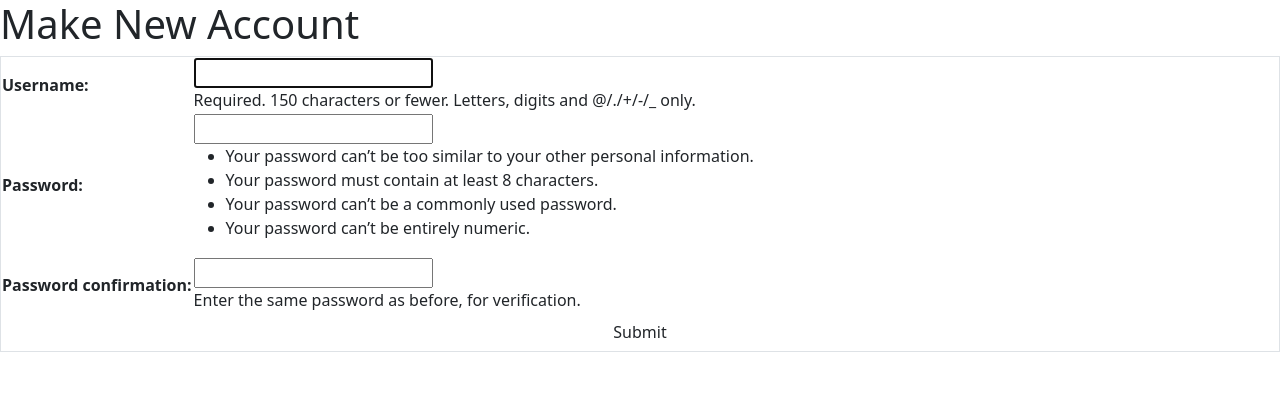
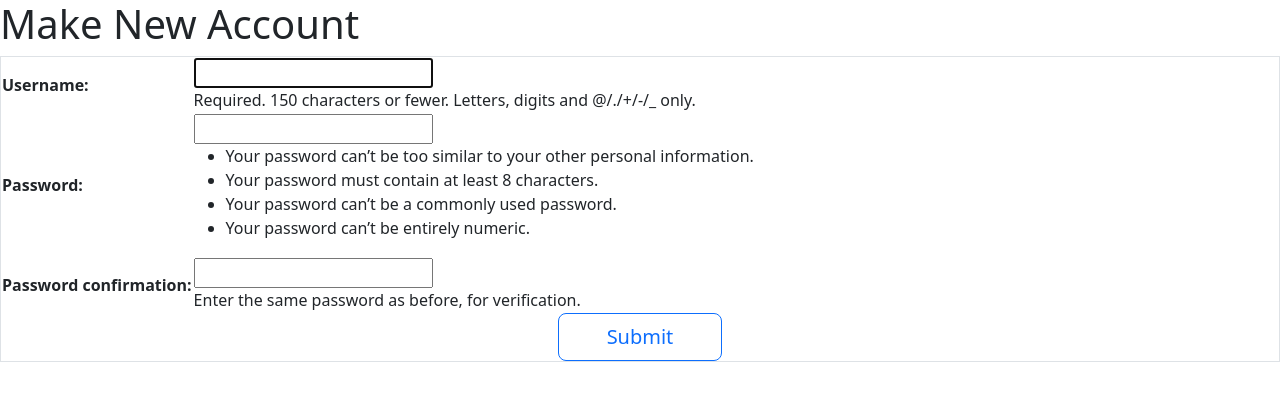
Before and after one commit to KingGedorah/Tugas-2-PBP, a Django app: page /todolist/register/ in a window 1280 px wide. Shown: the top 401 px of the page. Run offline with Django 4.2, Linux system fonts and the light colour scheme.

Commit message:
Menambahkan Styling Halaman

```diff
--- a/templates/base.html
+++ b/templates/base.html
@@ -6,7 +6,7 @@
   <meta charset="UTF-8">
   <meta name="viewport" content="width=device-width, initial-scale=1.0">
   <link rel="stylesheet" href="{% static 'css/style.css' %}">
-  <link href="https://cdn.jsdelivr.net/npm/bootstrap@5.0.2/dist/css/bootstrap.min.css" rel="stylesheet" integrity="sha384-EVSTQN3/azprG1Anm3QDgpJLIm9Nao0Yz1ztcQTwFspd3yD65VohhpuuCOmLASjC" crossorigin="anonymous">
+  <link href="https://cdn.jsdelivr.net/npm/bootstrap@5.2.1/dist/css/bootstrap.min.css" rel="stylesheet" integrity="sha384-iYQeCzEYFbKjA/T2uDLTpkwGzCiq6soy8tYaI1GyVh/UjpbCx/TYkiZhlZB6+fzT" crossorigin="anonymous">
   {% block meta %}
   {% endblock meta %}
 </head>
@@ -14,9 +14,7 @@
 <body>
   {% block content %}
   {% endblock content %}
-  <script src="https://cdn.jsdelivr.net/npm/bootstrap@5.0.2/dist/js/bootstrap.bundle.min.js" integrity="sha384-MrcW6ZMFYlzcLA8Nl+NtUVF0sA7MsXsP1UyJoMp4YLEuNSfAP+JcXn/tWtIaxVXM" crossorigin="anonymous"></script>
-  <script src="https://cdn.jsdelivr.net/npm/@popperjs/core@2.9.2/dist/umd/popper.min.js" integrity="sha384-IQsoLXl5PILFhosVNubq5LC7Qb9DXgDA9i+tQ8Zj3iwWAwPtgFTxbJ8NT4GN1R8p" crossorigin="anonymous"></script>
-<script src="https://cdn.jsdelivr.net/npm/bootstrap@5.0.2/dist/js/bootstrap.min.js" integrity="sha384-cVKIPhGWiC2Al4u+LWgxfKTRIcfu0JTxR+EQDz/bgldoEyl4H0zUF0QKbrJ0EcQF" crossorigin="anonymous"></script>
+  <script src="https://cdn.jsdelivr.net/npm/bootstrap@5.2.1/dist/js/bootstrap.bundle.min.js" integrity="sha384-u1OknCvxWvY5kfmNBILK2hRnQC3Pr17a+RTT6rIHI7NnikvbZlHgTPOOmMi466C8" crossorigin="anonymous"></script>
 </body>
 
 </html>
--- a/todolist/templates/create_task.html
+++ b/todolist/templates/create_task.html
@@ -64,7 +64,7 @@
           {% endif %}
 
           <div class="col text-center">
-              <button class="btn submit_bt" type="submit" value="Submit">Submit</button>
+              <button class="btn btn-outline-primary btn-lg px-5" type="submit" value="Submit">Submit</button>
           </div>
 
         </form>
--- a/todolist/templates/register.html
+++ b/todolist/templates/register.html
@@ -1,4 +1,4 @@
-{% extends 'base.html' %}
+{% extends 'base.html' %}>
 
 {% block meta %}
 <title>Account Registration</title>
@@ -31,7 +31,7 @@
                 <div class="container">
                     <div class="row">
                         <div class="col text-center">
-                            <button class="btn submit_bt" type="submit" value="Submit">Submit</button>
+                            <button class="btn btn-outline-primary btn-lg px-5" type="submit" value="Submit">Submit</button>
                         </div>
                     </div>
                 </div>
```
